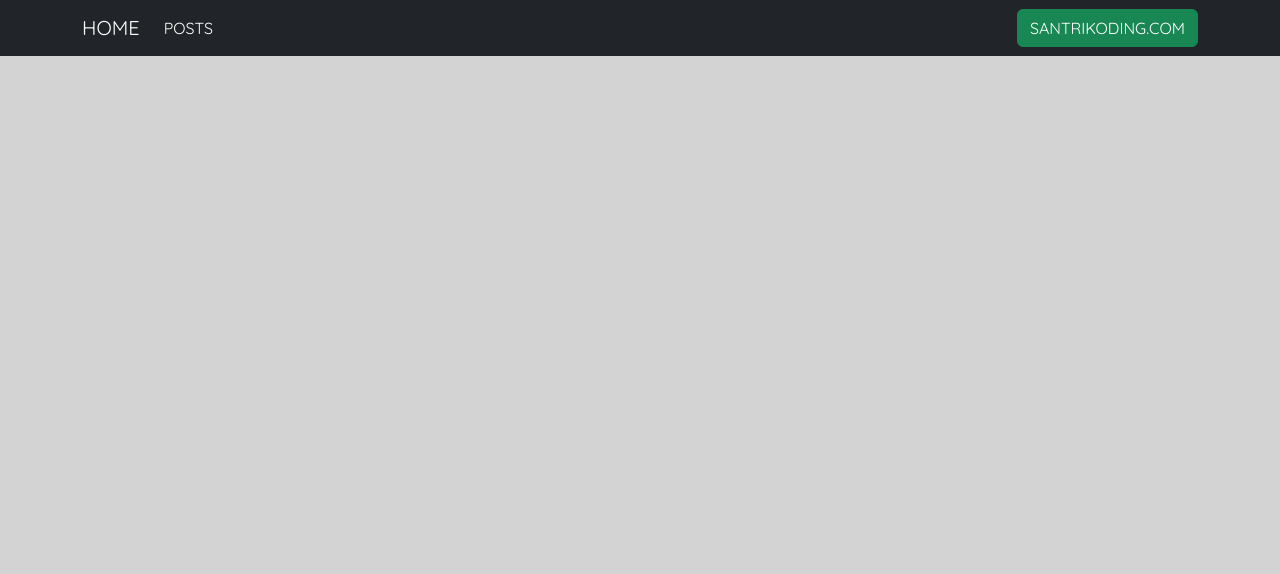
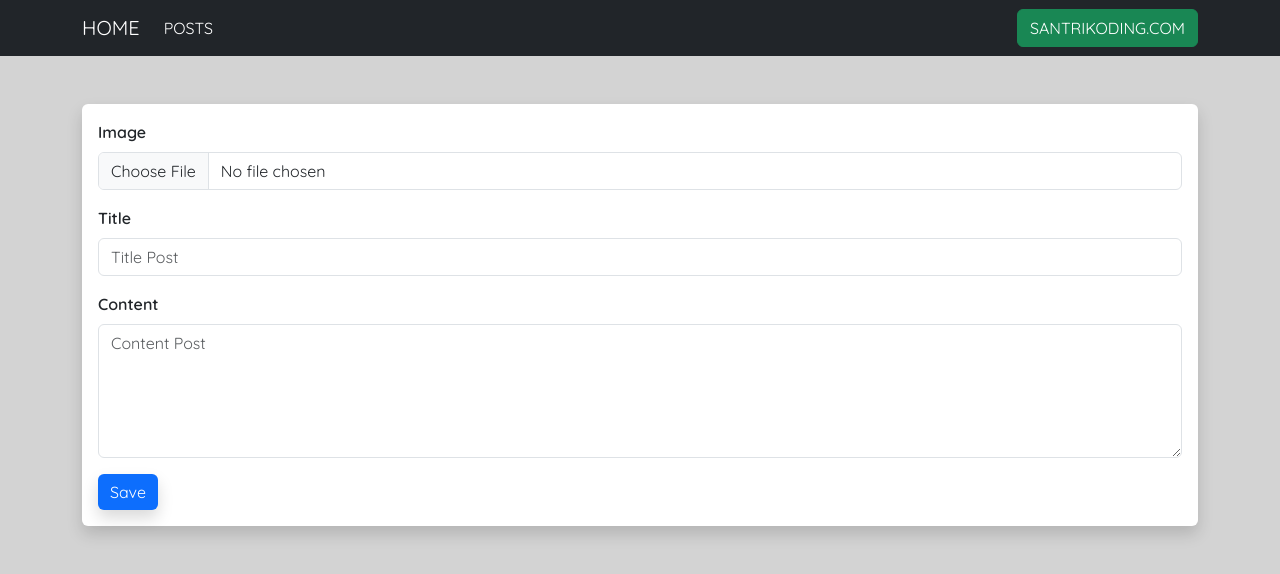
Before and after one commit to Trananh123duong/laravel_nuxtjs, a Nuxt app in the folder nuxt3-crud/: page /posts/create in a window 1280 px wide. Shown: the top 574 px of the page. Built offline with nearby package versions, Linux system fonts and the light colour scheme.

Commit message:
nuxt create post

```diff
--- /dev/null
+++ b/nuxt3-crud/pages/posts/create/index.vue
@@ -0,0 +1,95 @@
+<script setup lang="ts">
+
+//meta title
+useHead({
+  title: 'Create a Post - SantriKoding.com',
+});
+
+//init config
+const config = useRuntimeConfig();
+
+//init router
+const router = useRouter();
+
+//define state
+const image = ref('');
+const title = ref('');
+const content = ref('');
+const errors: any = ref({});
+
+//method for handle file changes
+const handleFileChange = (e: any) => {
+
+  //assign file to state
+  image.value = e.target.files[0]
+}
+
+//method "storePost"
+const storePost = async () => {
+
+  //init formData
+  let formData = new FormData();
+
+  //assign state value to formData
+  formData.append('image', image.value);
+  formData.append('title', title.value);
+  formData.append('content', content.value);
+
+  //store data with API
+  await $fetch(`http://localhost/api/posts`, {
+
+    //method
+    method: 'POST',
+
+    //data
+    body: formData
+  })
+    .then(() => {
+      //redirect
+      router.push({ path: "/posts" });
+    })
+    .catch((error) => {
+
+      //assign response error data to state "errors"
+      errors.value = error.data
+    });
+}
+
+</script>
+
+<template>
+  <div class="container mt-5">
+    <div class="row">
+      <div class="col-md-12">
+        <div class="card border-0 rounded shadow">
+          <div class="card-body">
+            <form @submit.prevent="storePost()">
+              <div class="mb-3">
+                <label class="form-label fw-bold">Image</label>
+                <input type="file" class="form-control" @change="handleFileChange($event)">
+                <div v-if="errors.image" class="alert alert-danger mt-2">
+                  <span>{{ errors.image[0] }}</span>
+                </div>
+              </div>
+              <div class="mb-3">
+                <label class="form-label fw-bold">Title</label>
+                <input type="text" class="form-control" v-model="title" placeholder="Title Post">
+                <div v-if="errors.title" class="alert alert-danger mt-2">
+                  <span>{{ errors.title[0] }}</span>
+                </div>
+              </div>
+              <div class="mb-3">
+                <label class="form-label fw-bold">Content</label>
+                <textarea class="form-control" v-model="content" rows="5" placeholder="Content Post"></textarea>
+                <div v-if="errors.content" class="alert alert-danger mt-2">
+                  <span>{{ errors.content[0] }}</span>
+                </div>
+              </div>
+              <button type="submit" class="btn btn-md btn-primary rounded-sm shadow border-0">Save</button>
+            </form>
+          </div>
+        </div>
+      </div>
+    </div>
+  </div>
+</template>
```
